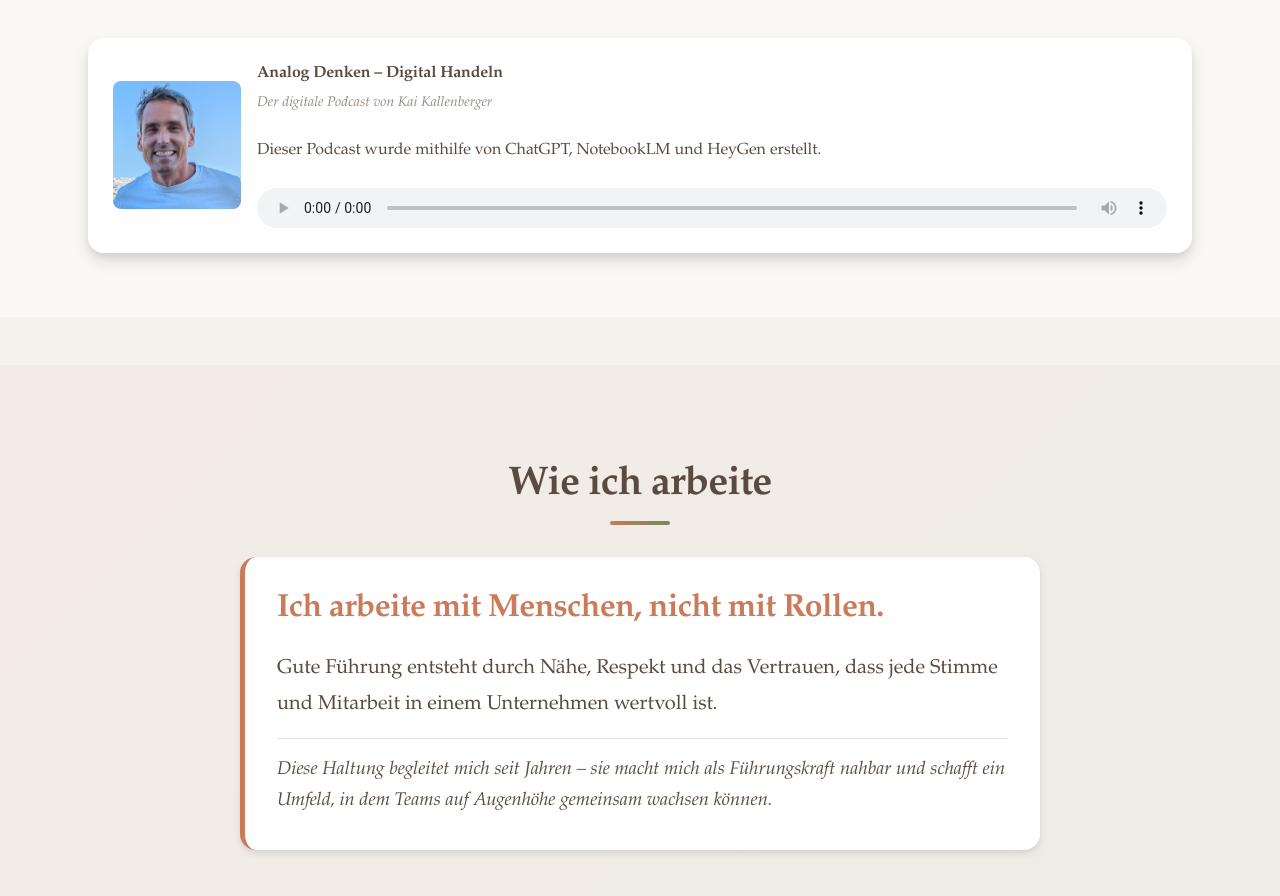
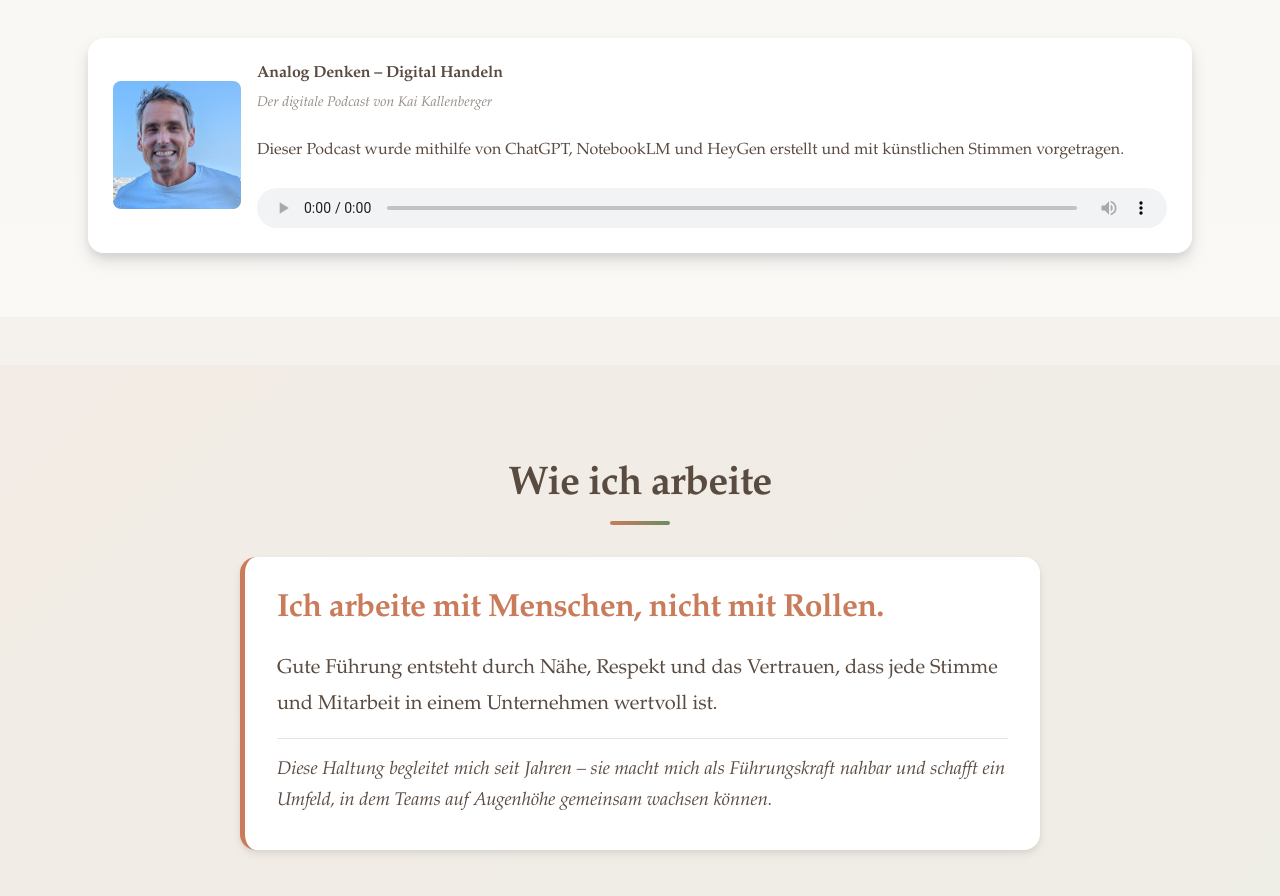
Before and after one commit to kai297097-cpu/kai-portfolio, a plain HTML site: page index.html in a window 1280 px wide. Shown: the part 3300-4196 px from the top of the page. Drawn offline with Linux system fonts and the light colour scheme.

Commit message:
Podcast-Text erweitert: Hinweis auf künstliche Stimmen hinzugefügt

```diff
--- a/index.html
+++ b/index.html
@@ -573,7 +573,7 @@
               <div class="podcast-content">
                 <h3 class="podcast-title">Analog Denken – Digital Handeln</h3>
                 <p class="podcast-subtitle">Der digitale Podcast von Kai Kallenberger</p>
-                <p class="podcast-tools">Dieser Podcast wurde mithilfe von ChatGPT, NotebookLM und HeyGen erstellt.</p>
+                <p class="podcast-tools">Dieser Podcast wurde mithilfe von ChatGPT, NotebookLM und HeyGen erstellt und mit künstlichen Stimmen vorgetragen.</p>
                 <audio controls class="podcast-audio">
                   <source src="assets/media/podcast-audio.mp3" type="audio/mpeg" />
                   Dein Browser unterstützt das Audioelement nicht.
```
